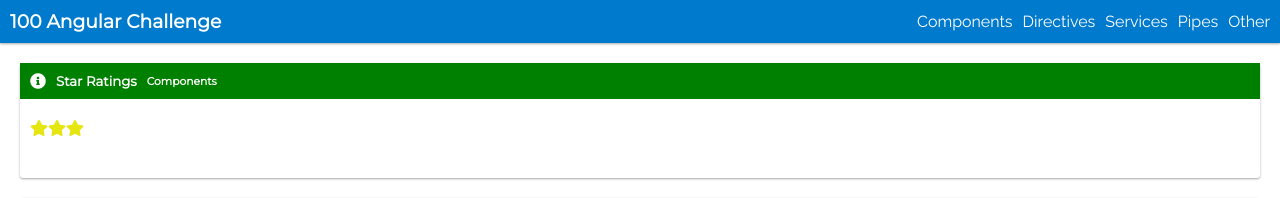
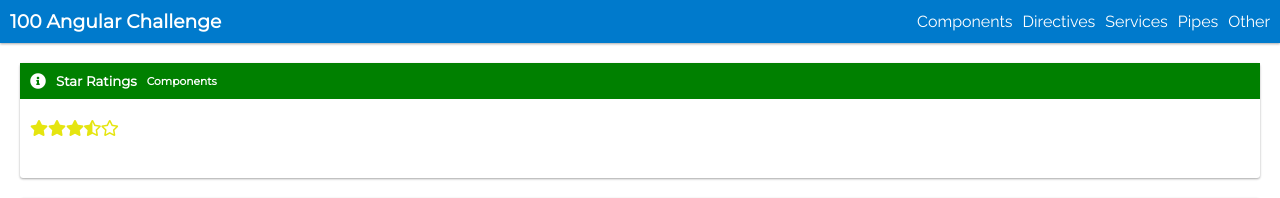
Before and after one commit to leakko/angular-challenges, an Angular app: page / in a window 1280 px wide. Shown: the top 198 px of the page. Built offline with nearby package versions, Linux system fonts and the light colour scheme.

Commit message:
Rating and top-of-page components done

```diff
--- a/src/app/app.component.html
+++ b/src/app/app.component.html
@@ -12,7 +12,7 @@
 <main>
   <app-card [iconClasses]="'fas fa-info-circle'" [title]="'Star Ratings'" [subTitle]="'Components'">
 
-    <app-star-ratings body [rating]="3.4"></app-star-ratings>
+    <app-star-ratings body [rating]="3.7"></app-star-ratings>
   </app-card>
 
   <app-card [iconClasses]="'fas fa-info-circle'" [title]="'Progress Bar'" [subTitle]="'Components'">
@@ -23,6 +23,8 @@
   <app-card [iconClasses]="'fas fa-info-circle'" [title]="'Accordion'" [subTitle]="'Components'">
     <app-accordion body [items]="accordionItems"></app-accordion>
   </app-card>
+
+  <app-top-of-page></app-top-of-page>
 </main>
 
 <router-outlet></router-outlet>
--- a/src/app/app.module.ts
+++ b/src/app/app.module.ts
@@ -8,6 +8,7 @@ import { CardComponent } from './components/card/card.component';
 import { AccordionComponent } from './components/accordion/accordion.component';
 import { ProgressBarComponent } from './components/progress-bar/progress-bar.component';
 import { StarRatingsComponent } from './components/star-ratings/star-ratings.component';
+import { TopOfPageComponent } from './components/top-of-page/top-of-page.component';
 @NgModule({
   declarations: [
     AppComponent,
@@ -15,7 +16,8 @@ import { StarRatingsComponent } from './components/star-ratings/star-ratings.com
     ToolbarComponent,
     CardComponent,
     ProgressBarComponent,
-    StarRatingsComponent
+    StarRatingsComponent,
+    TopOfPageComponent
   ],
   imports: [
     BrowserModule,
--- a/src/app/components/star-ratings/star-ratings.component.html
+++ b/src/app/components/star-ratings/star-ratings.component.html
@@ -1 +1,3 @@
 <i class="fas fa-star" *ngFor="let star of fullStars"></i>
+<i class="fas fa-star-half-alt" *ngIf="hasHalfStar"></i>
+<i class="far fa-star" *ngFor="let emptyStar of emptyStars"></i>
--- a/src/app/components/star-ratings/star-ratings.component.ts
+++ b/src/app/components/star-ratings/star-ratings.component.ts
@@ -15,6 +15,21 @@ export class StarRatingsComponent implements OnInit {
     return Array(totalFullStars).fill(0);
   }
 
+  public get hasHalfStar(): boolean {
+    const highestRating = 5;
+    const hasHalfStar = (this.rating - Math.floor(this.rating) >= 0.5 &&
+    this.rating !== highestRating)
+
+    return hasHalfStar;
+  }
+
+  public get emptyStars(): number[] {
+    const highestRating = 5;
+    const totalEmptyStars = Math.floor(highestRating - this.rating)
+
+    return Array(totalEmptyStars).fill(0);
+  }
+
   constructor() { }
 
   ngOnInit(): void {
--- /dev/null
+++ b/src/app/components/top-of-page/top-of-page.component.html
@@ -0,0 +1,3 @@
+<button [class.is-shown]='isShown' (click)="goToTop()">
+    <i [class.is-shown]='isShown' class="fas fa-chevron-up"></i>
+</button>
--- /dev/null
+++ b/src/app/components/top-of-page/top-of-page.component.scss
@@ -0,0 +1,31 @@
+@import '../../../styles';
+
+button {
+    position: fixed;
+    z-index: 2;
+    right: 3%;
+    bottom: 3%;
+    border-radius: 50%;
+    border: none;
+    background-color: $red;
+    transition: all 0.3s;
+    height: 0;
+    width: 0;
+    visibility: hidden;
+    @include box-shadow();
+
+    &.is-shown {
+        height: 50px;
+        width: 50px;
+        visibility: visible;
+    }
+
+    i {
+        color: white;
+        font-size: 0;
+
+        &.is-shown {
+            font-size: 15px;
+        }
+    }
+}
--- /dev/null
+++ b/src/app/components/top-of-page/top-of-page.component.ts
@@ -0,0 +1,27 @@
+import { ViewportScroller } from '@angular/common';
+import { Component, HostListener, OnInit } from '@angular/core';
+
+@Component({
+  selector: 'app-top-of-page',
+  templateUrl: './top-of-page.component.html',
+  styleUrls: ['./top-of-page.component.scss']
+})
+export class TopOfPageComponent implements OnInit {
+
+  public isShown = false;
+
+  constructor(private viewportScroller: ViewportScroller) { }
+
+  ngOnInit(): void {
+  }
+
+  @HostListener('window:scroll') onWIndowScroll() {
+    const yCoordinate = this.viewportScroller.getScrollPosition()[1];
+    this.isShown = yCoordinate > 400;
+  }
+
+  public goToTop(): void {
+    this.viewportScroller.scrollToPosition([0, 0]);
+  }
+
+}
```
Also changed, not shown: 1 other file (tests, documents, lock files or other folders).
